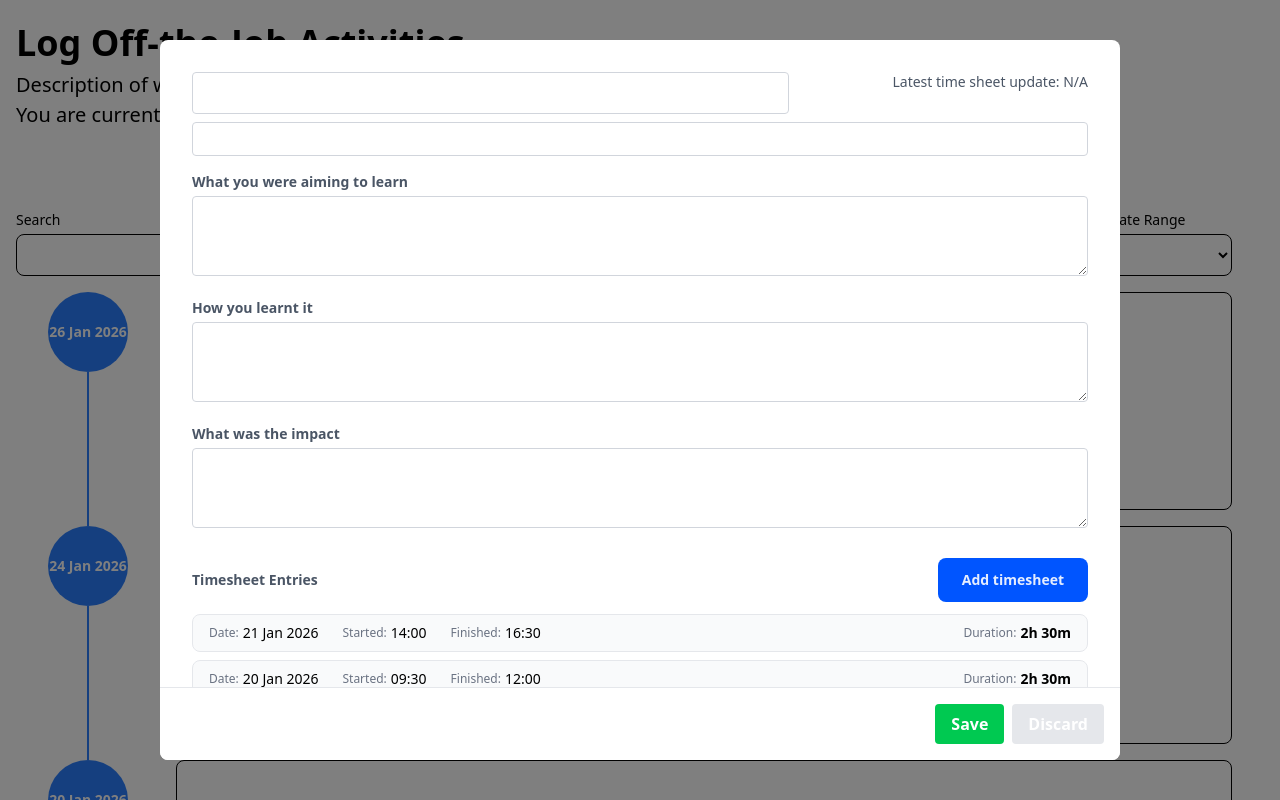
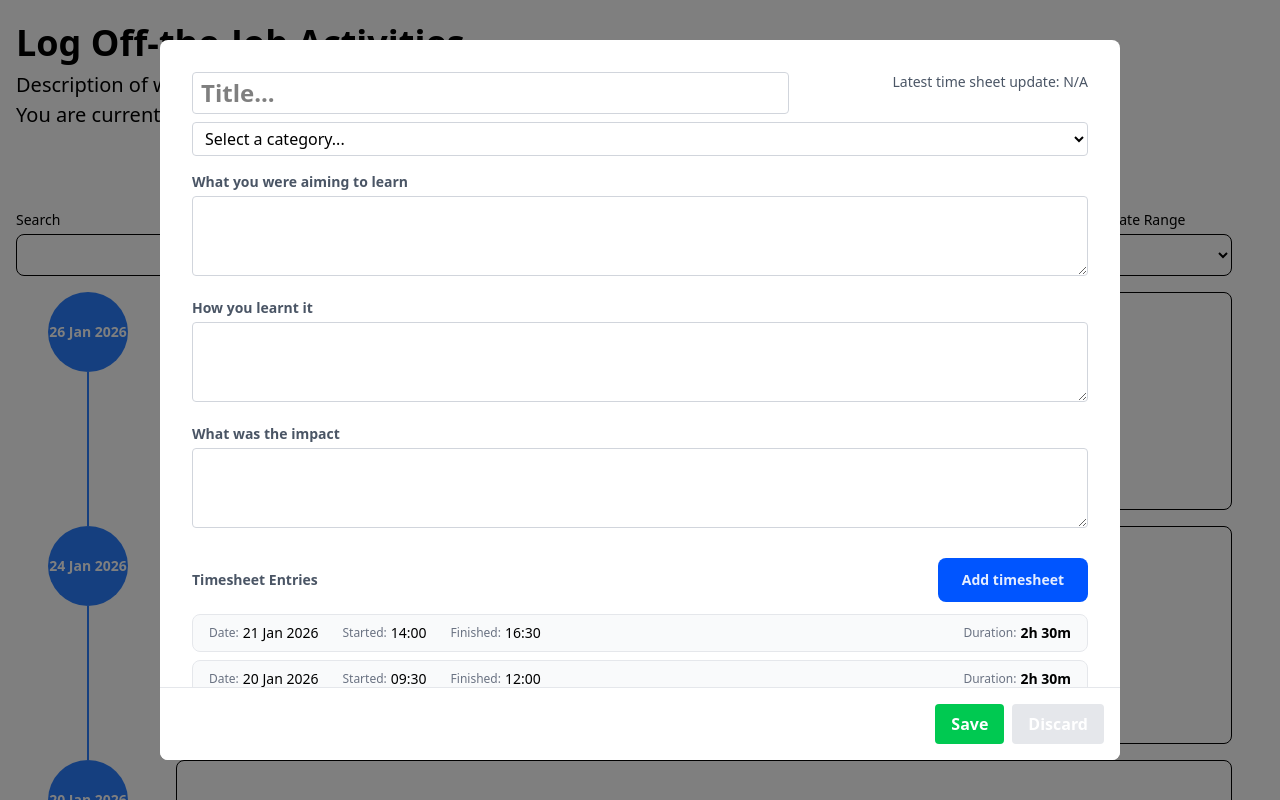
Before and after one commit to shaquillekiragu/otj-hackathon, a React (Vite) app in the folder client/: page / in a window 1280 px wide. Both pictures are taken after a click on the button "Log OTJ". Shown: the top 800 px of the page. Built offline with nearby package versions, Linux system fonts and the light colour scheme.

Commit message:
add placeholder text

```diff
--- a/client/src/components/EditEntryView.tsx
+++ b/client/src/components/EditEntryView.tsx
@@ -70,6 +70,7 @@ const EditEntryView = ({
           type="text"
           value={localData.title}
           onChange={(e) => handleFieldChange('title', e.target.value)}
+          placeholder="Title..."
           className="text-2xl font-bold border border-gray-300 rounded px-2 py-1 w-2/3"
         />
         <p className="text-sm text-gray-600">
@@ -77,12 +78,19 @@ const EditEntryView = ({
         </p>
       </div>
 
-      <input
-        type="text"
+      <select
         value={localData.category}
         onChange={(e) => handleFieldChange('category', e.target.value)}
         className="mb-4 border border-gray-300 rounded px-2 py-1 w-full"
-      />
+      >
+        <option value="">Select a category...</option>
+        <option value="Technical Skills">Technical Skills</option>
+        <option value="Professional Development">
+          Professional Development
+        </option>
+        <option value="Project Work">Project Work</option>
+        <option value="Team Collaboration">Team Collaboration</option>
+      </select>
 
       {sections.map((section, index) => (
         <div
```
